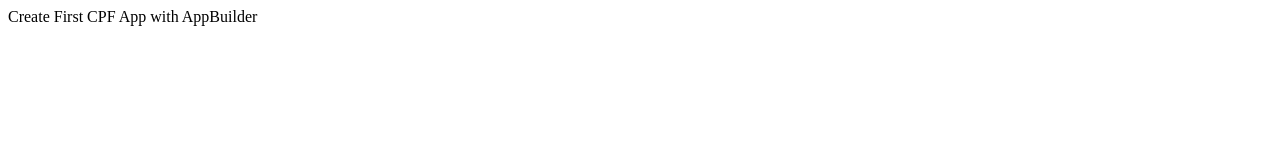
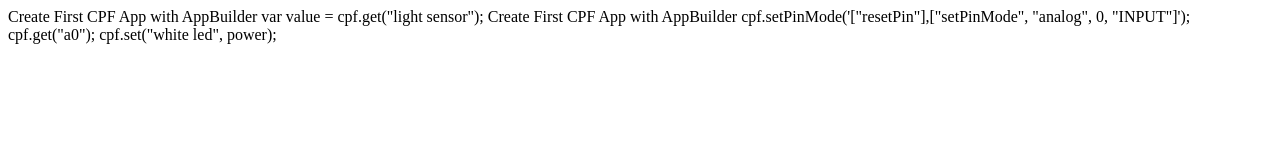
Before and after one commit to CPFVietnam/CPF_AVN1, a plain HTML site: page index.html in a window 1280 px wide. Drawn offline with Linux system fonts and the light colour scheme.

Commit message:
Update index.html

```diff
--- a/index.html
+++ b/index.html
@@ -1,20 +1,20 @@
 <html>
 <head>
-
-<!-- your webpage info goes here -->
 
     <title>My First CPF App</title>
 
 	<meta name="author" content="John Hoang" />
 	<meta name="description" content="CPF Vietnam 1" />
 
-<!-- you should always add your stylesheet (css) in the head tag so that it starts loading before the page html is being displayed -->
-	<link rel="stylesheet" href="style.css" type="text/css" />
-
 </head>
 <body>
 
 Create First CPF App with AppBuilder
+var value = cpf.get("light sensor");
+Create First CPF App with AppBuilder
+cpf.setPinMode('["resetPin"],["setPinMode", "analog", 0, "INPUT"]');
+cpf.get("a0");
+cpf.set("white led", power);
 
 </body>
 </html>
```
